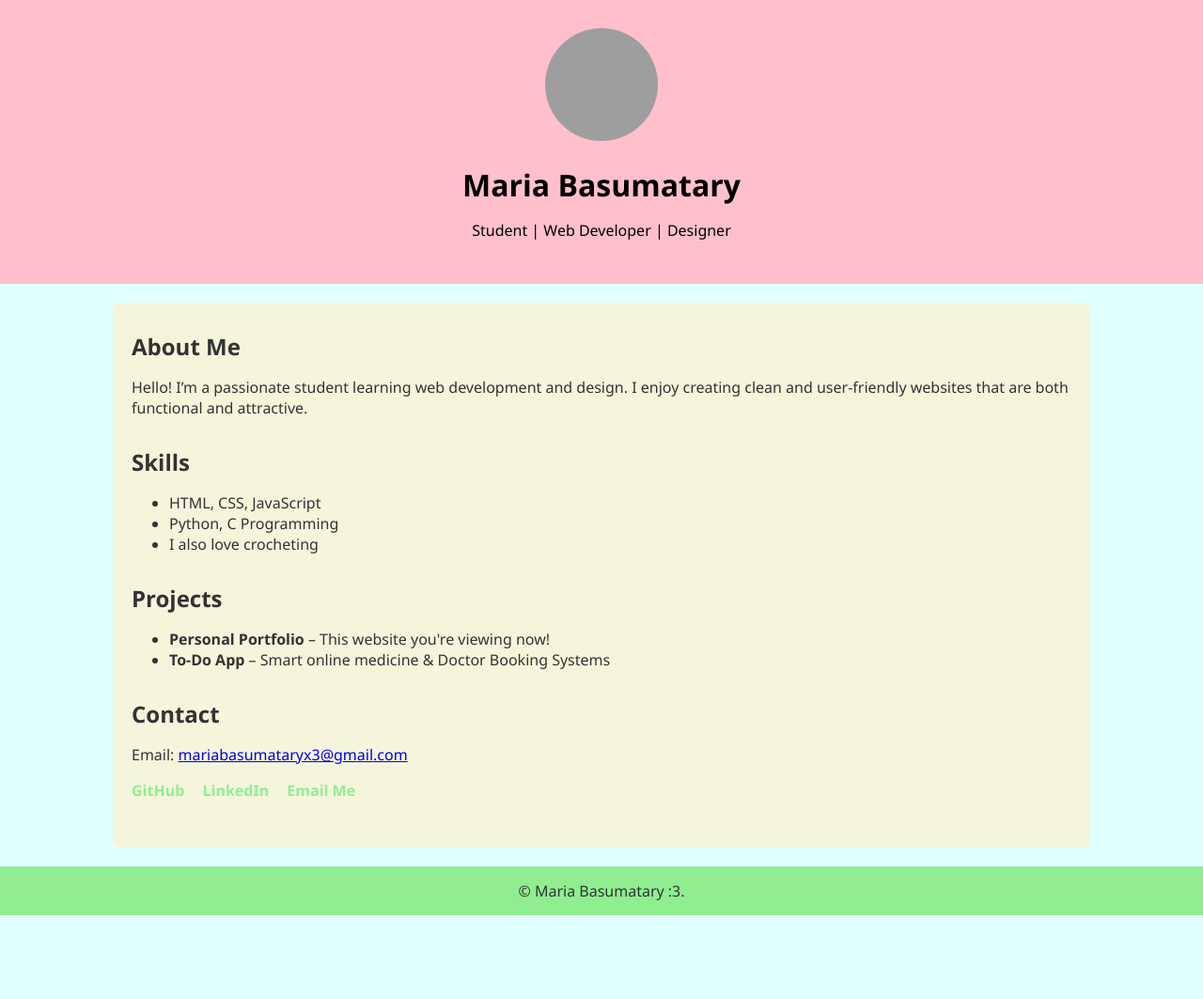
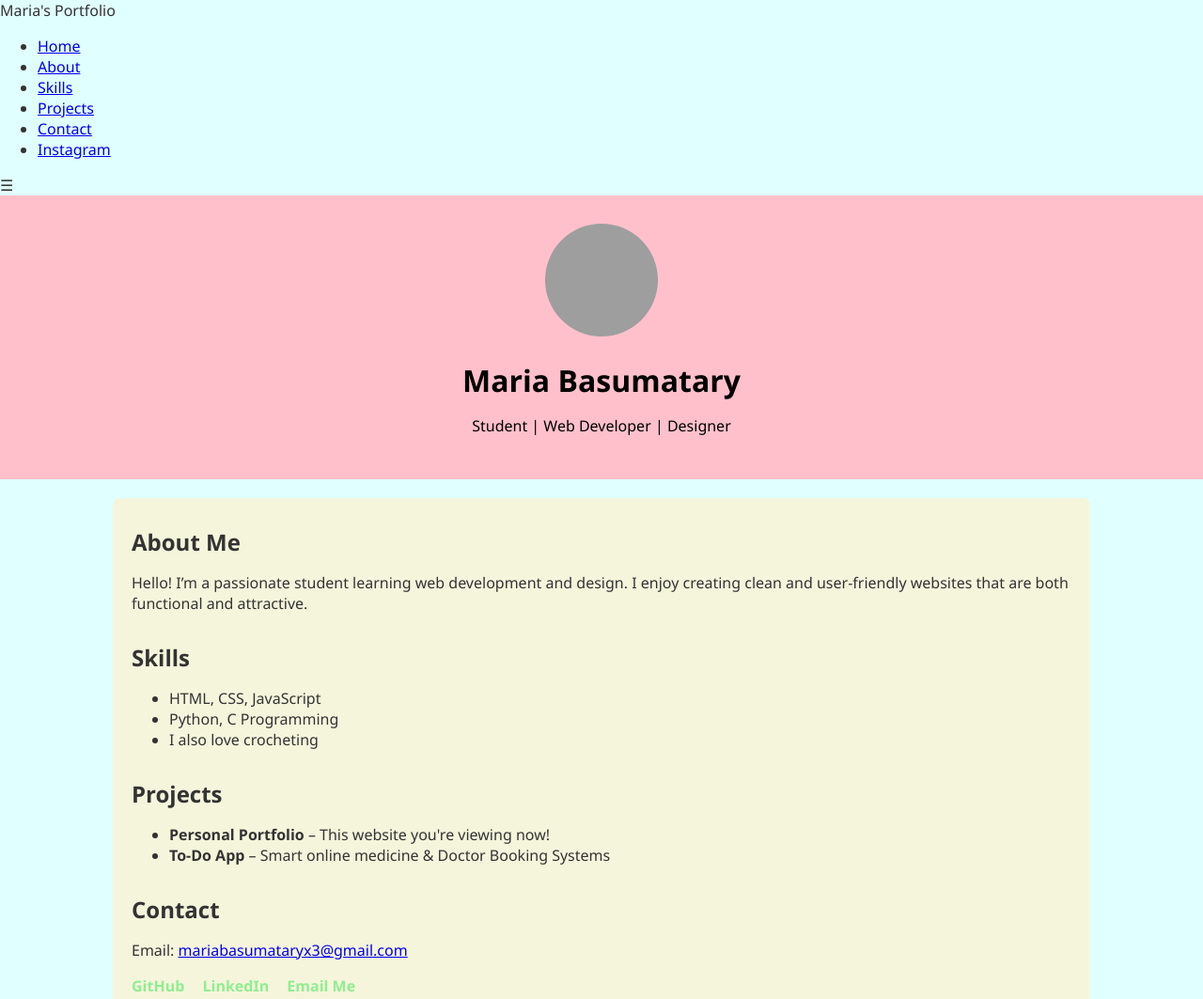
Before and after one commit to mariabty/class_assignments3, a plain HTML site: page index.html in a window 1280 px wide. Shown: the top 1063 px of the page at 94% size. Before the commit the page ends 974 px from the top, so only its background shows below. Drawn offline with Linux system fonts and the light colour scheme; grey boxes are pictures that could not be loaded.

Commit message:
Update index.html

```diff
--- a/index.html
+++ b/index.html
@@ -4,9 +4,24 @@
   <meta charset="UTF-8">
   <meta name="viewport" content="width=device-width, initial-scale=1">
   <title>Maria's Portfolio</title>
-  <link rel="stylesheet" href="style.css"> <!-- External CSS link -->
+  <link rel="stylesheet" href="style.css">
 </head>
 <body>
+
+<!-- 🔹 Navigation Bar -->
+<nav class="navbar">
+  <div class="logo">Maria's Portfolio</div>
+  <ul class="nav-links" id="navLinks">
+    <li><a href="#">Home</a></li>
+    <li><a href="#about">About</a></li>
+    <li><a href="#skills">Skills</a></li>
+    <li><a href="#projects">Projects</a></li>
+    <li><a href="#contact">Contact</a></li>
+    <li><a href="https://www.instagram.com/mxmariax3?igsh=dXpzZ2x6NWlxcHcx&utm_source=qr" target="_blank">Instagram</a></li>
+  </ul>
+  <!-- Hamburger -->
+  <div class="hamburger" id="hamburger">&#9776;</div>
+</nav>
 
 <header>
   <img src="mariaaa.JPG" alt="Profile Picture" class="profile-pic">
@@ -16,12 +31,12 @@
 
 <div class="container">
 
-  <div class="section">
+  <div class="section" id="about">
     <h2>About Me</h2>
     <p>Hello! I’m a passionate student learning web development and design. I enjoy creating clean and user-friendly websites that are both functional and attractive.</p>
   </div>
 
-  <div class="section">
+  <div class="section" id="skills">
     <h2>Skills</h2>
     <ul>
       <li>HTML, CSS, JavaScript</li>
@@ -30,7 +45,7 @@
     </ul>
   </div>
 
-  <div class="section">
+  <div class="section" id="projects">
     <h2>Projects</h2>
     <ul>
       <li><strong>Personal Portfolio</strong> – This website you're viewing now!</li>
@@ -38,12 +53,12 @@
     </ul>
   </div>
 
-  <div class="section">
+  <div class="section" id="contact">
     <h2>Contact</h2>
     <p>Email: <a href="mailto:mariabasumataryx3@gmail.com">mariabasumataryx3@gmail.com</a></p>
     <div class="social">
       <a href="https://github.com/mariabty" target="_blank">GitHub</a>
-      <a href="https://www.linkedin.com/in/maria-basumatary-42b31a329?utm_source=share&utm_campaign=share_via&utm_content=profile&utm_medium=ios_app" target="_blank">LinkedIn</a>
+      <a href="https://www.linkedin.com/in/maria-basumatary-42b31a329" target="_blank">LinkedIn</a>
       <a href="mailto:mariabasumataryx3@gmail.com">Email Me</a>
     </div>
   </div>
@@ -54,5 +69,6 @@
   &copy; Maria Basumatary :3.
 </footer>
 
+<script src="script.js"></script>
 </body>
 </html>
```
